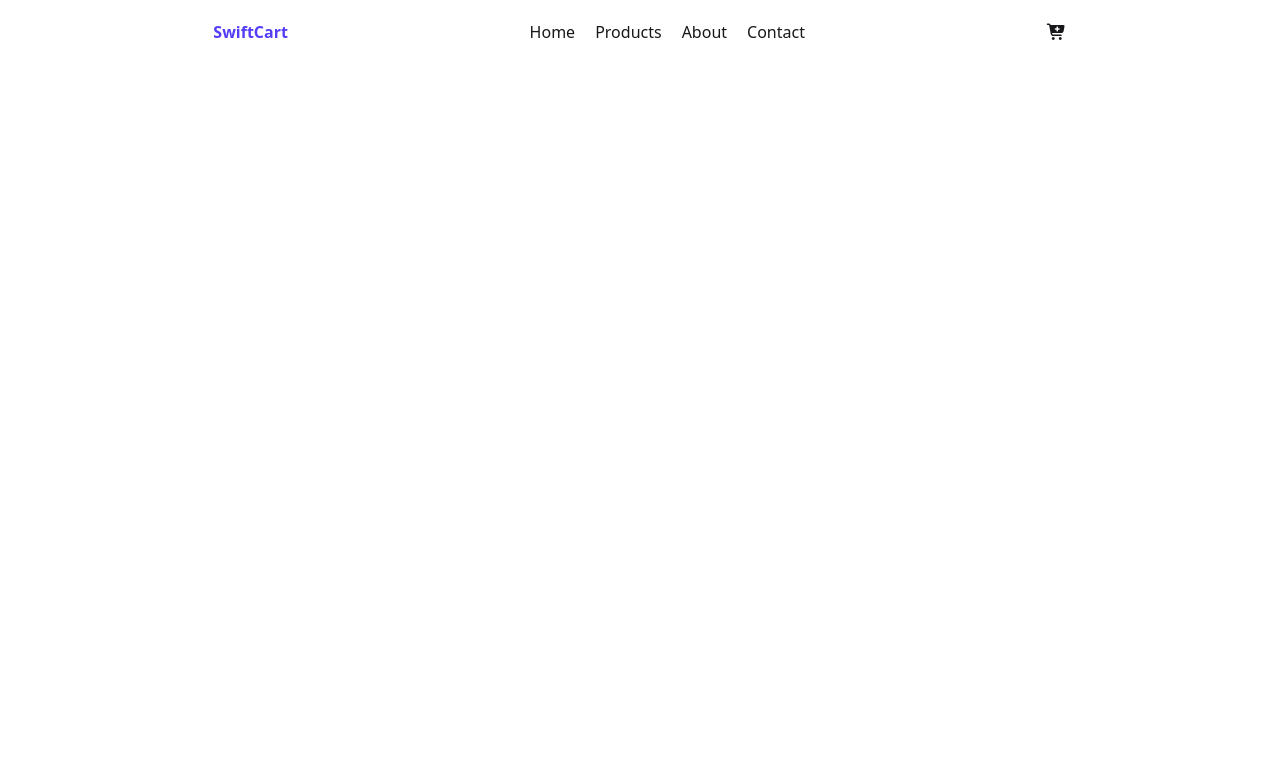
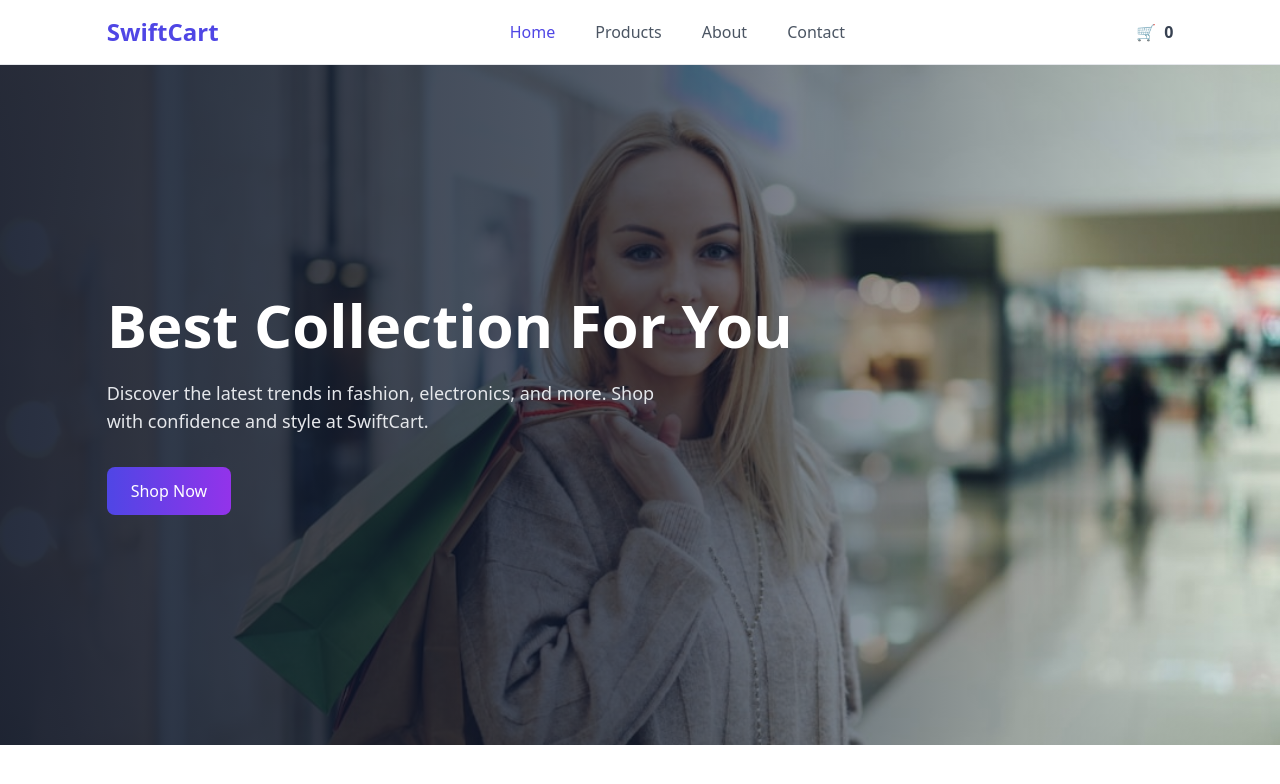
Before and after one commit to Firoz671/swift-cart-e-commerce, a plain HTML site: page index.html in a window 1280 px wide. Drawn offline with nearby package versions, Linux system fonts and the light colour scheme.

Commit message:
Banner section Added

```diff
--- a/index.html
+++ b/index.html
@@ -3,30 +3,79 @@
 
 <head>
     <meta charset="UTF-8">
+    <title>SwiftCart</title>
     <meta name="viewport" content="width=device-width, initial-scale=1.0">
-    <title>SwiftCart</title>
+
+    <!-- Tailwind -->
+    <script src="https://cdn.tailwindcss.com"></script>
+
+    <!-- DaisyUI -->
+    <link href="https://cdn.jsdelivr.net/npm/daisyui@4.12.10/dist/full.min.css" rel="stylesheet" />
+    <!-- font awesome -->
     <link rel="stylesheet" href="https://cdnjs.cloudflare.com/ajax/libs/font-awesome/7.0.1/css/all.min.css"
         integrity="sha512-2SwdPD6INVrV/lHTZbO2nodKhrnDdJK9/kg2XD1r9uGqPo1cUbujc+IYdlYdEErWNu69gVcYgdxlmVmzTWnetw=="
         crossorigin="anonymous" referrerpolicy="no-referrer" />
-    <link href="https://cdn.jsdelivr.net/npm/daisyui@5" rel="stylesheet" type="text/css" />
-    <script src="https://cdn.jsdelivr.net/npm/@tailwindcss/browser@4"></script>
 </head>
 
-<body>
+<body class="bg-[#F8FAFC]">
 
-    <nav class="flex justify-between items-center w-8/12 mx-auto mt-5">
-        <h3 class="font-bold text-[#533DF6]">SwiftCart</h3>
-        <ul class="flex gap-5">
-            <li>Home</li>
-            <li>Products</li>
-            <li>About</li>
-            <li>Contact</li>
-        </ul>
-        <i class="fa-solid fa-cart-plus"></i>
-    </nav>
+    <!-- Nav -->
+    <div class="w-full bg-white border-b">
+        <div class="w-10/12 mx-auto flex items-center justify-between py-4">
 
 
-    <script src="./script.js"></script>
+            <div class="text-2xl font-bold text-indigo-600 cursor-pointer">
+                SwiftCart
+            </div>
+            <div class="hidden md:flex gap-10 font-medium text-gray-600">
+                <button id="nav-home" class="text-indigo-600">Home</button>
+                <button id="nav-products">Products</button>
+                <button>About</button>
+                <button>Contact</button>
+            </div>
+
+            <div class="flex items-center gap-2 text-gray-700">
+                🛒
+                <span id="cart-count" class="font-semibold">0</span>
+            </div>
+
+        </div>
+    </div>
+
+
+    <section class="relative w-full h-[85vh] bg-cover bg-center flex items-center"
+        style="background-image: url('./banner-image.png');">
+
+        <div class="absolute inset-0
+      bg-gradient-to-r
+      from-[#0f172a]/90
+      via-[#0f172a]/70
+      to-transparent">
+        </div>
+
+        <div class="relative w-10/12 mx-auto text-white">
+
+            <h1 class="text-5xl md:text-6xl font-bold leading-tight mb-6">
+                Best Collection For You
+            </h1>
+
+            <p class="max-w-xl text-lg text-gray-200 mb-8">
+                Discover the latest trends in fashion, electronics, and more.
+                Shop with confidence and style at SwiftCart.
+            </p>
+
+            <button class="px-6 py-3 rounded-lg text-white font-medium
+      bg-gradient-to-r from-indigo-600 to-purple-600
+      hover:opacity-90 transition">
+                Shop Now
+            </button>
+
+        </div>
+    </section>
+
+
+
+    <script src="script.js"></script>
 </body>
 
 </html>
```
Also changed, not shown: banner-image.png (added).
